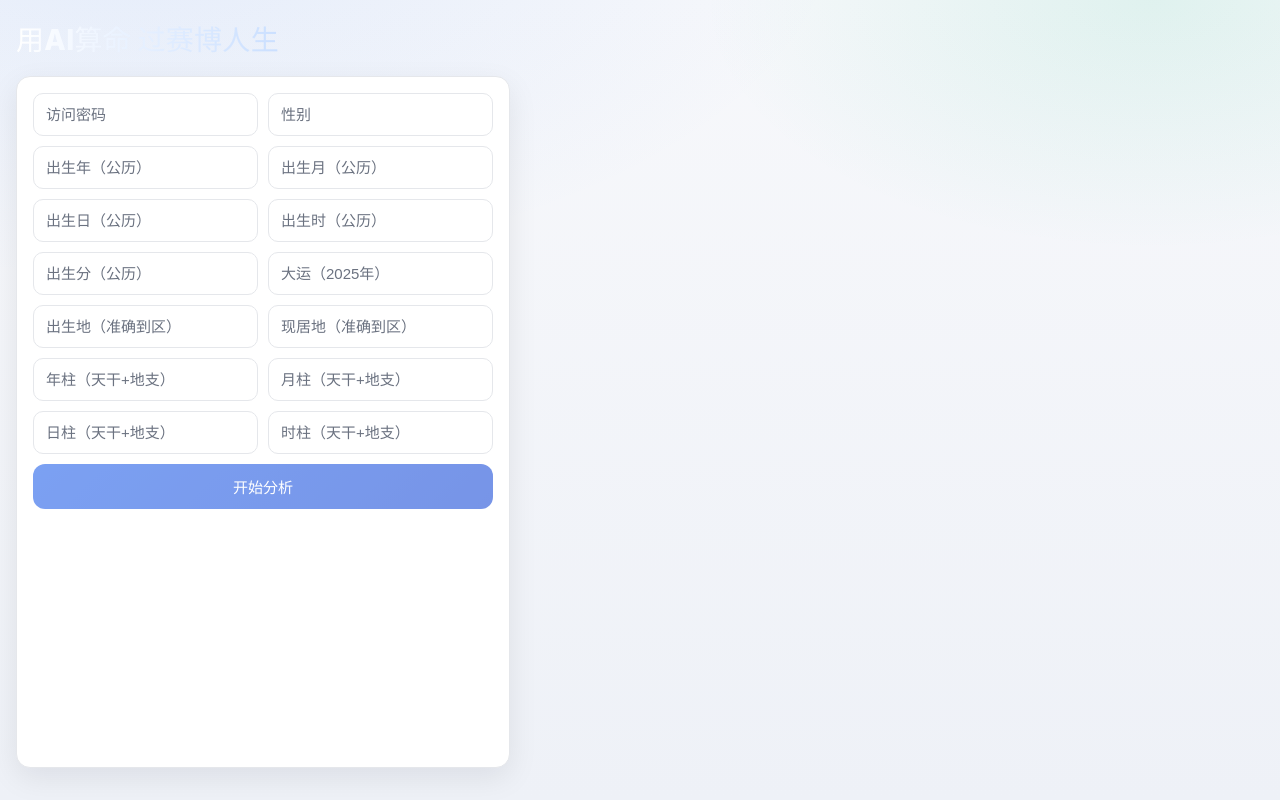
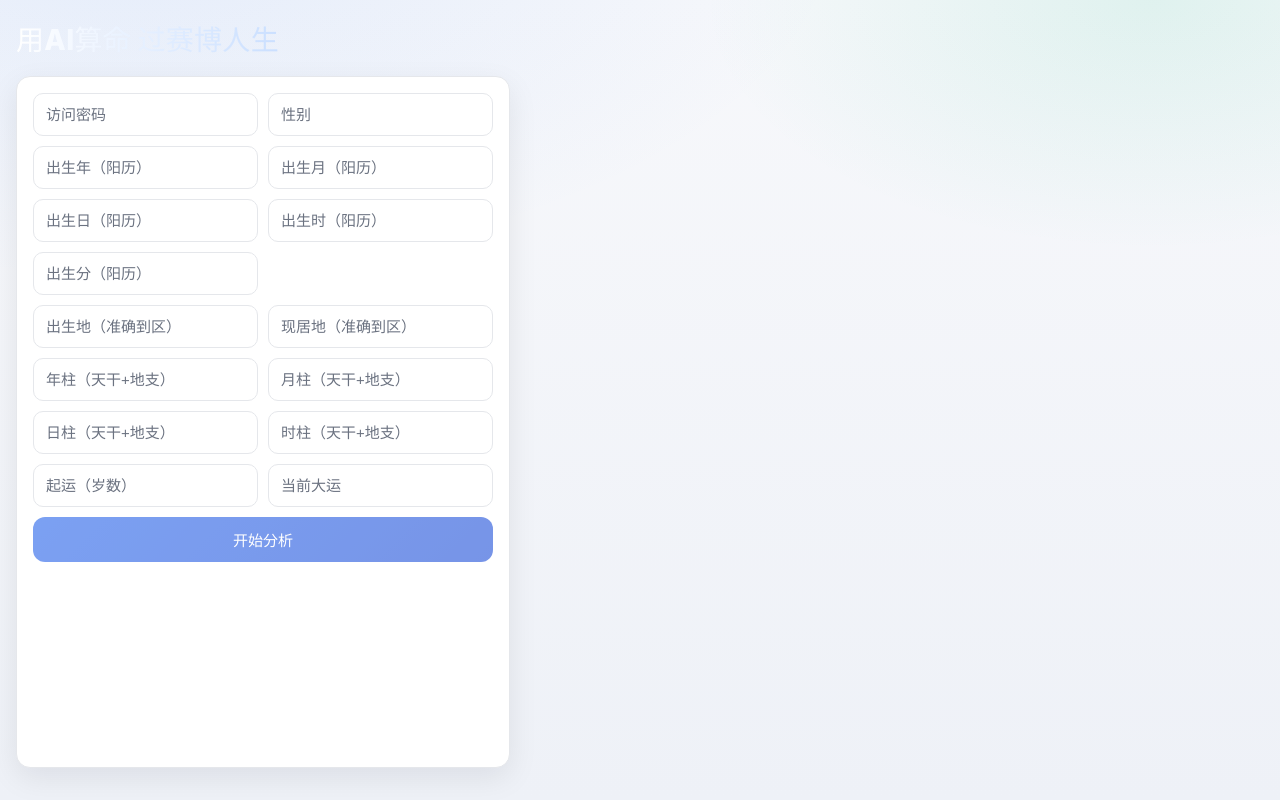
Before and after one commit to PaiguZ/ai-bazi-frontend, a React (Vite) app: page / in a window 1280 px wide. Built offline with nearby package versions, Linux system fonts and the light colour scheme.

Commit message:
word update

```diff
--- a/src/App.jsx
+++ b/src/App.jsx
@@ -7,7 +7,7 @@ function App() {
     year: '', month: '', day: '', hour: '', minute: '',
     gender: '', birthplace: '', residence: '',
     yearPillar: '', monthPillar: '', dayPillar: '', hourPillar: '',
-    luckCycle: '',
+    luckCycle: '',root: '',
     password: ''
   });
 
@@ -34,7 +34,7 @@ function App() {
     'year', 'month', 'day', 'hour', 'minute',
     'gender', 'birthplace', 'residence',
     'yearPillar', 'monthPillar', 'dayPillar', 'hourPillar',
-    'luckCycle', 'password'
+    'luckCycle','root', 'password'
   ];
   const isFormComplete = requiredFields.every(k => formData[k].trim() !== '');
 
@@ -58,7 +58,7 @@ function App() {
     setSubmitted(true);
     setLoading(true);
 
-    const firstQ = `根据“排大运分阳年、阴年。阳年: 甲丙戊庚壬。阴年: 乙丁己辛癸。阳年男, 阴年女为顺排, 阴年男, 阳年女为逆排。具体排法以月干支为基准, 进行顺逆。小孩交大运前, 以月柱干支为大运十天干: 甲乙丙丁戊己庚辛壬癸, 十二地支: 子丑寅卯辰巳午未申酉戌亥。”我出生于公历${formData.year}年${formData.month}月${formData.day}日${formData.hour}时${formData.minute}分，性别为${formData.gender}，出生地为${formData.birthplace}，现居地为${formData.residence}，八字年柱是${formData.yearPillar}，月柱是${formData.monthPillar}，日柱是${formData.dayPillar}，时柱是${formData.hourPillar}，目前2025年的大运是${formData.luckCycle}。请你以一个专业四柱八字研究者的角色，对我的八字进行分析，内容越全面越详细越好。请提出一些已经发生的关键事件,让我对你的预测模型进行微调。`;
+    const firstQ = `根据“排大运分阳年、阴年。阳年: 甲丙戊庚壬。阴年: 乙丁己辛癸。阳年男, 阴年女为顺排, 阴年男, 阳年女为逆排。具体排法以月干支为基准, 进行顺逆。小孩交大运前, 以月柱干支为大运十天干: 甲乙丙丁戊己庚辛壬癸, 十二地支: 子丑寅卯辰巳午未申酉戌亥。”我出生于阳历${formData.year}年${formData.month}月${formData.day}日${formData.hour}时${formData.minute}分，性别为${formData.gender}，出生地为${formData.birthplace}，现居地为${formData.residence}，八字年柱是${formData.yearPillar}，月柱是${formData.monthPillar}，日柱是${formData.dayPillar}，时柱是${formData.hourPillar}，${formData.root}岁起运十年一转运，当前所在大运是${formData.luckCycle}。请你以一个专业四柱八字研究者的角色，对我的八字进行分析，内容越全面越详细越好。请提出一些已经发生的关键事件,让我对你的预测模型进行微调。`;
 
     try{
       const payload = {
@@ -128,16 +128,15 @@ function App() {
             </div>
 
             <div className="form-row">
-              <input className="input" name="year" placeholder="出生年（公历）" value={formData.year} onChange={handleChange} required />
-              <input className="input" name="month" placeholder="出生月（公历）" value={formData.month} onChange={handleChange} required />
+              <input className="input" name="year" placeholder="出生年（阳历）" value={formData.year} onChange={handleChange} required />
+              <input className="input" name="month" placeholder="出生月（阳历）" value={formData.month} onChange={handleChange} required />
             </div>
             <div className="form-row">
-              <input className="input" name="day" placeholder="出生日（公历）" value={formData.day} onChange={handleChange} required />
-              <input className="input" name="hour" placeholder="出生时（公历）" value={formData.hour} onChange={handleChange} required />
+              <input className="input" name="day" placeholder="出生日（阳历）" value={formData.day} onChange={handleChange} required />
+              <input className="input" name="hour" placeholder="出生时（阳历）" value={formData.hour} onChange={handleChange} required />
             </div>
             <div className="form-row">
-              <input className="input" name="minute" placeholder="出生分（公历）" value={formData.minute} onChange={handleChange} required />
-              <input className="input" name="luckCycle" placeholder="大运（2025年）" value={formData.luckCycle} onChange={handleChange} required />
+              <input className="input" name="minute" placeholder="出生分（阳历）" value={formData.minute} onChange={handleChange} required />
             </div>
 
             <div className="form-row">
@@ -152,6 +151,10 @@ function App() {
             <div className="form-row">
               <input className="input" name="dayPillar" placeholder="日柱（天干+地支）" value={formData.dayPillar} onChange={handleChange} required />
               <input className="input" name="hourPillar" placeholder="时柱（天干+地支）" value={formData.hourPillar} onChange={handleChange} required />
+            </div>
+            <div className="form-row">
+              <input className="input" name="root" placeholder="起运（岁数）" value={formData.root} onChange={handleChange} required />
+              <input className="input" name="luckCycle" placeholder="当前大运" value={formData.luckCycle} onChange={handleChange} required />
             </div>
 
             <button className="btn" onClick={submitInfo} disabled={!isFormComplete || loading}>
@@ -189,7 +192,7 @@ function App() {
             <input
               className="chat-input"
               type="text"
-              placeholder="继续提问…（例如：我的婚姻/事业/财运/学业怎么样）"
+              placeholder="继续提问…（如分析我的婚姻/事业/财运/学业）"
               value={userInput}
               onChange={handleInputChange}
               disabled={loading}
```
